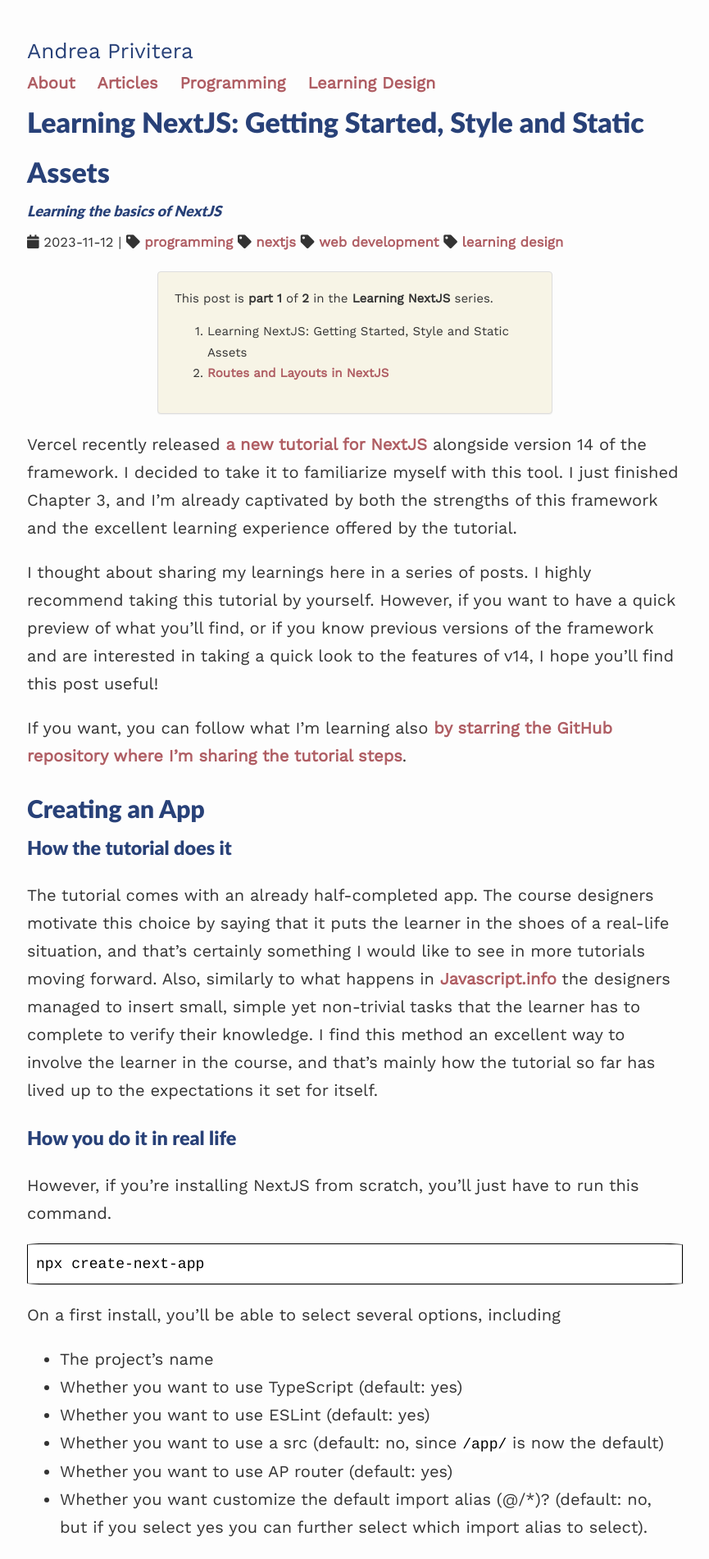
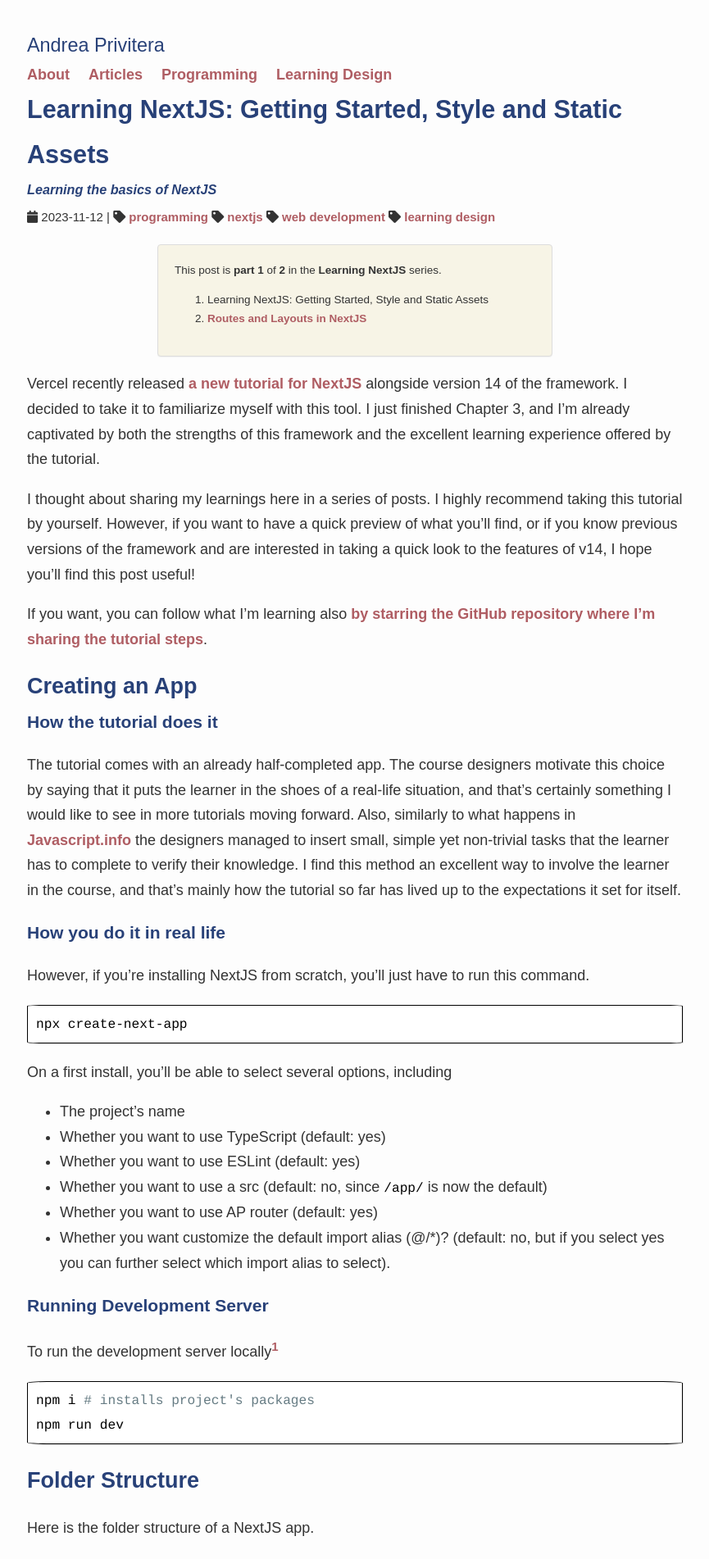
Before and after one commit to anprivitera/anprivitera.github.io, a Jekyll site: the page built from _posts/2023-11-11-nextjs-style-fonts-images.md, in a window 1280 px wide. Shown: the top 1902 px of the page at 82% size, without its empty margins (207-1072 px from the left). Built offline with Jekyll 4.4.1, drawn with Linux system fonts in a browser that asks for light colours; nearby versions of some CDN libraries; comment, search, counter and statistics services are not loaded.

Commit message:
changed default font to Rubik

```diff
--- a/assets/css/_sass/google-fonts.scss
+++ b/assets/css/_sass/google-fonts.scss
@@ -1,32 +1,6 @@
-/* latin-ext */
 @font-face {
-  font-family: 'Lato';
-  font-style: normal;
-  font-weight: 900;
-  src: local('Lato Black'), local('Lato-Black'), url(fonts/R4a6fty3waPci7C44H8AjvY6323mHUZFJMgTvxaG2iE.woff2) format('woff2');
-  unicode-range: U+0100-024F, U+1E00-1EFF, U+20A0-20AB, U+20AD-20CF, U+2C60-2C7F, U+A720-A7FF;
-}
-/* latin */
-@font-face {
-  font-family: 'Lato';
-  font-style: normal;
-  font-weight: 900;
-  src: local('Lato Black'), local('Lato-Black'), url(fonts/tI4j516nok_GrVf4dhunkg.woff2) format('woff2');
-  unicode-range: U+0000-00FF, U+0131, U+0152-0153, U+02C6, U+02DA, U+02DC, U+2000-206F, U+2074, U+20AC, U+2212, U+2215;
-}
-/* latin-ext */
-@font-face {
-  font-family: 'Work Sans';
+  font-family: 'Rubik';
   font-style: normal;
   font-weight: 400;
-  src: local('Work Sans'), local('WorkSans-Regular'), url(fonts/WB2LNay3rHMH1zU8UJnUHBJtnKITppOI_IvcXXDNrsc.woff2) format('woff2');
-  unicode-range: U+0100-024F, U+1E00-1EFF, U+20A0-20AB, U+20AD-20CF, U+2C60-2C7F, U+A720-A7FF;
+  src: local('Rubik'), local('Rubik-Regular'), url(/assets/fonts/Rubik-VariableFont_wght.ttf) format('ttf');
 }
-/* latin */
-@font-face {
-  font-family: 'Work Sans';
-  font-style: normal;
-  font-weight: 400;
-  src: local('Work Sans'), local('WorkSans-Regular'), url(fonts/ElUAY9q6T0Ayx4zWzW63VFtXRa8TVwTICgirnJhmVJw.woff2) format('woff2');
-  unicode-range: U+0000-00FF, U+0131, U+0152-0153, U+02C6, U+02DA, U+02DC, U+2000-206F, U+2074, U+20AC, U+2212, U+2215;
-}
--- a/assets/css/_sass/style.scss
+++ b/assets/css/_sass/style.scss
@@ -27,7 +27,7 @@
 h4,
 h5,
 h6 {
-  font-family: "Lato", "Helvetica Neue", Helvetica, sans-serif;
+  font-family: "Rubik", sans-serif;
   font-weight: bold;
   line-height: 1.8;
   margin: 0;
--- a/assets/css/_sass/variables.scss
+++ b/assets/css/_sass/variables.scss
@@ -1,5 +1,5 @@
-$base-font-family: 'Work Sans', sans-serif;
-$base-font-size: 20px;
+$base-font-family: 'Rubik', sans-serif;
+$base-font-size: 18px;
 $base-font-weight: 400;
 $small-font-size: $base-font-size * 0.875;
 $base-line-height: 1.7;
@@ -22,4 +22,4 @@
 // Color scheme for dark modes
 $body-bg-dark: #23272d;
 $projectbox-dark: #C99298;
-$text-color-dark: #cccccc;
+$text-color-dark: #ffffff;
```
Also changed, not shown: assets/css/fonts/Rubik-VariableFont_wght.ttf (added).
